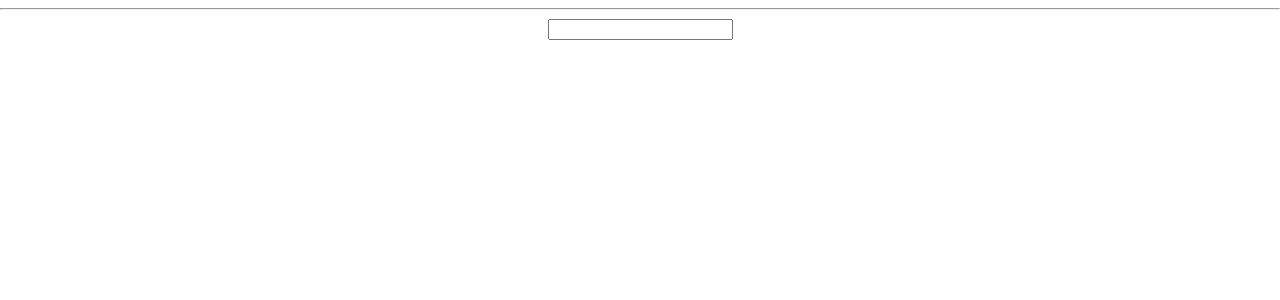
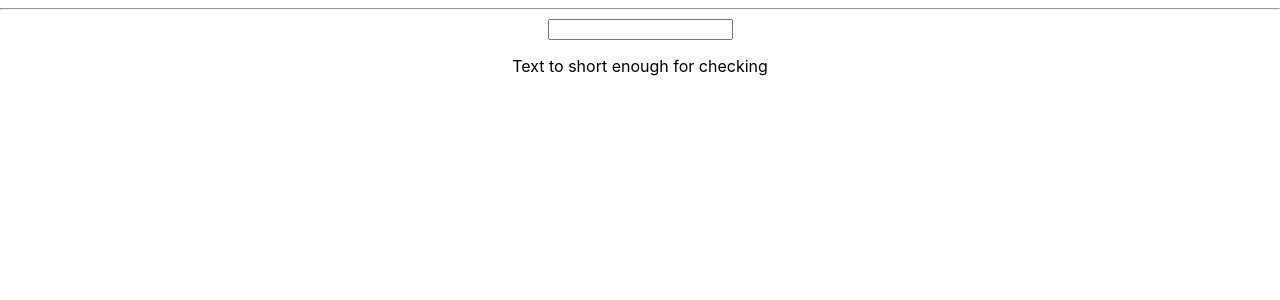
Before and after one commit to VKuzmich/my-app, a React (Create React App) app: page / in a window 1280 px wide. Shown: the top 300 px of the page. Built offline with nearby package versions, Linux system fonts and the light colour scheme.

Commit message:
00002 user input with ternary operator

```diff
--- a/src/App.js
+++ b/src/App.js
@@ -1,5 +1,6 @@
 import React, { Component } from 'react';
 import './App.css';
+import Validation from './Validation/Validation';
 
 class App extends Component {
     state = {
@@ -20,7 +21,7 @@ class App extends Component {
                  onChange={this.inputChangeHandler}
                  value={this.state.userInput}/>
           <p>{this.state.userInput}</p>
-
+          <Validation inputLength={this.state.userInput.length}/>
         </div>
     )
   }
--- /dev/null
+++ b/src/Validation/Validation.js
@@ -0,0 +1,17 @@
+import React from 'react';
+
+
+const validation = (props) => {
+    return (
+        <div>
+            {
+                props.inputLength > 5 ?
+                    <p> Text long enough for checking</p> :
+                    <p> Text to short enough for checking</p>
+
+            }
+        </div>
+    )
+}
+
+export default validation;
```
